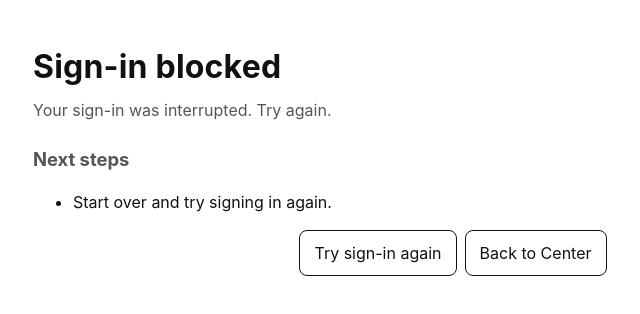
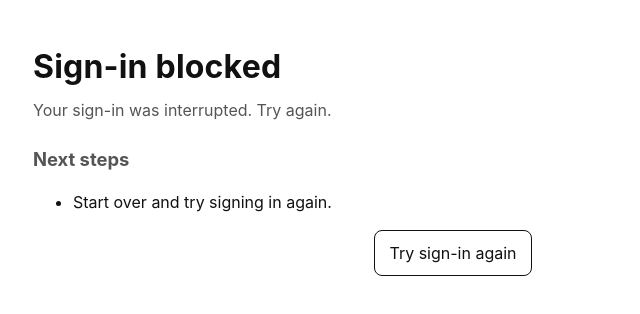
Before and after one commit to michael-basil/app0, a React (Vite) app: page /auth-error in a window 1280 px wide. Shown: the top 314 px of the page, without its empty margins (187-827 px from the left). Built offline with nearby package versions, Linux system fonts and the light colour scheme; no server answers.

Commit message:
feat: touch up auth error page buttons

```diff
--- a/src/pages/AuthError.jsx
+++ b/src/pages/AuthError.jsx
@@ -53,7 +53,6 @@ export default function AuthError() {
 
       <div className="nav center-footer" style={{ marginTop: 12, gap: 8 }}>
         <Link className="btn" to="/">Try sign-in again</Link>
-        <Link className="btn btn-ghost" to="/center">Back to Center</Link>
       </div>
     </main>
   );
```
